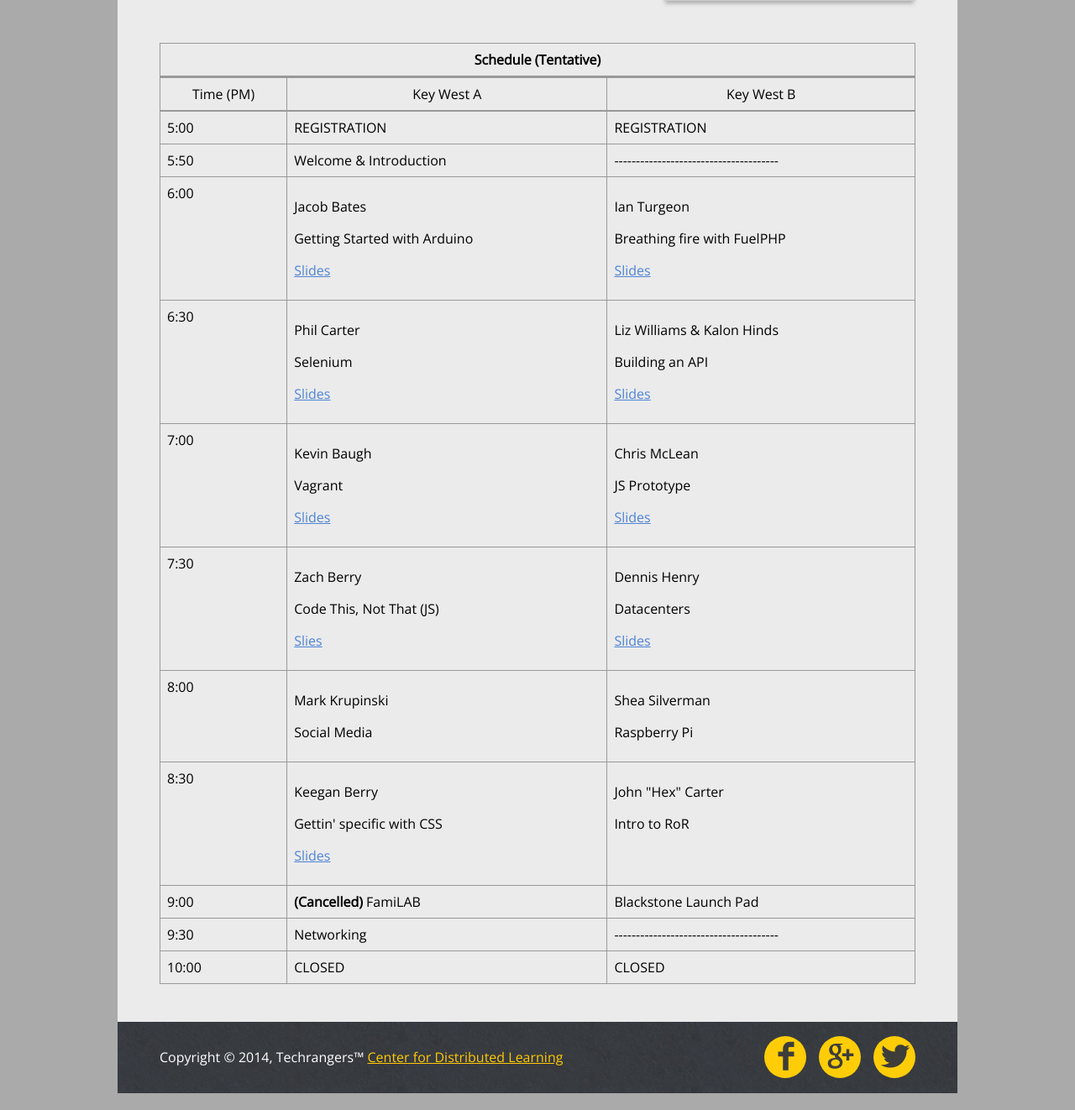
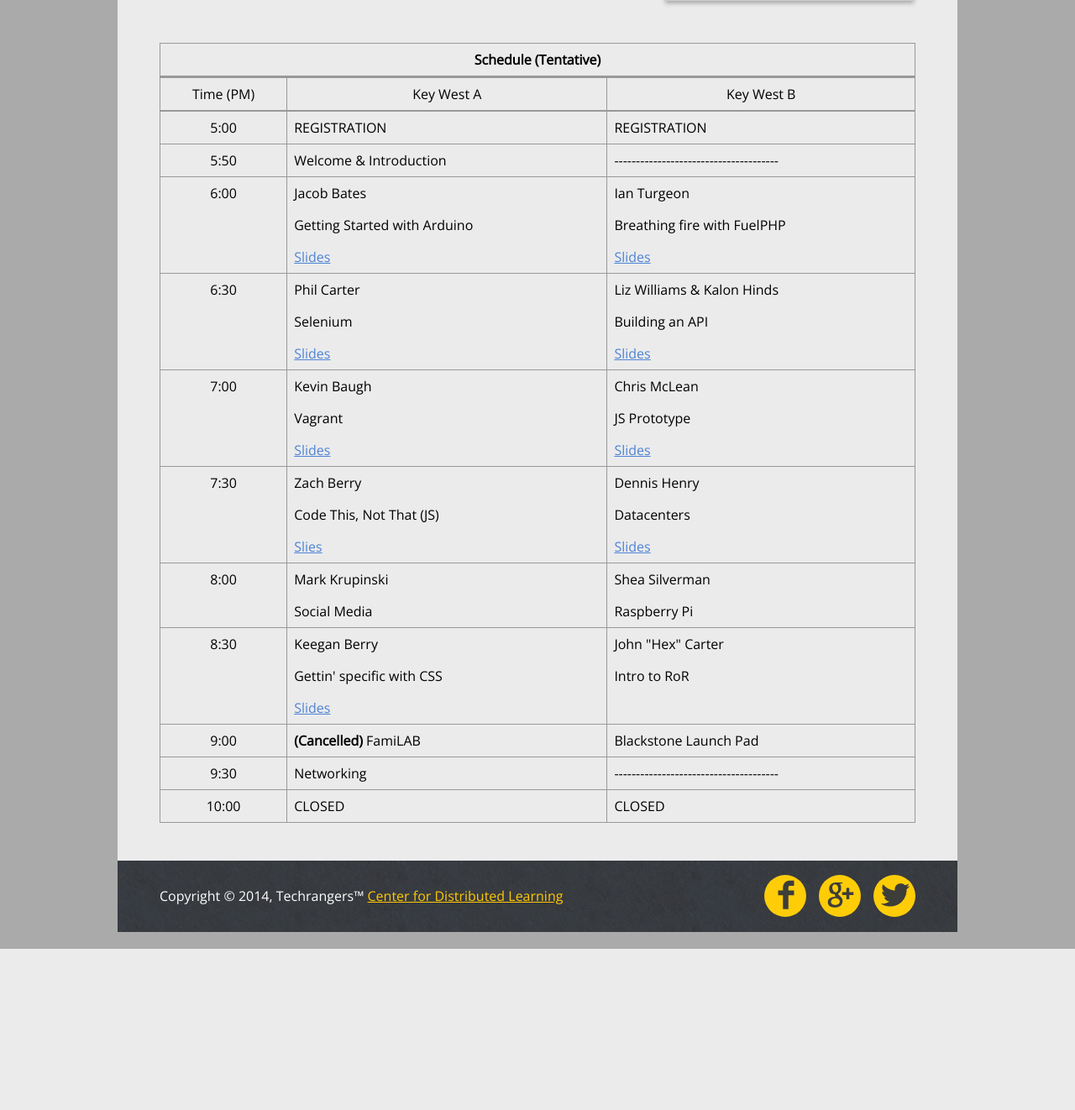
Before and after one commit to chrissolanilla/CSolanillaBio, a PHP site: page /techtime_extended-I.php in a window 1280 px wide. Shown: the part 826-2148 px from the top of the page at 84% size. After the commit the page ends 1956 px from the top, so only its background shows below. Run offline with PHP 8.4, Linux system fonts and the light colour scheme; some libraries are stand-ins or nearby versions.

Commit message:
css fix |10|

```diff
--- a/css/styles.css
+++ b/css/styles.css
@@ -365,8 +365,13 @@ table > tbody > tr > td {
 	vertical-align: top;
 }
 
+table td p { margin: 0 0 1em; }
+table td p:last-child { margin: 0; }
+
 
 /* Helper classes for smart developers ;) ------------------------------------- */
+
+.center { text-align: center; }
 .clearfix:before,
 .clearfix:after {
 	content: " ";
--- a/techtime_extended-I.php
+++ b/techtime_extended-I.php
@@ -38,17 +38,17 @@
                     </thead>
                     <tbody>
                         <tr>
-                            <td>5:00</td>
+                            <td class="center">5:00</td>
                             <td>REGISTRATION</td>
                             <td>REGISTRATION</td>
                         </tr>
                         <tr>
-                            <td>5:50</td>
+                            <td class="center">5:50</td>
                             <td>Welcome &amp; Introduction</td>
                             <td>--------------------------------------</td>
                         </tr>
                         <tr>
-                            <td>6:00</td>
+                            <td class="center">6:00</td>
                             <td>
                                 <p>Jacob Bates</p>
                                 <p><em>Getting Started with Arduino</em></p>
@@ -63,7 +63,7 @@
                             </td>
                         </tr>
                         <tr>
-                            <td>6:30</td>
+                            <td class="center">6:30</td>
                             <td>
                                 <p>Phil Carter</p>
                                 <p><em>Selenium</em></p>
@@ -77,7 +77,7 @@
                             </td>
                         </tr>
                         <tr>
-                            <td>7:00 </td>
+                            <td class="center">7:00 </td>
                             <td>
                                 <p>Kevin Baugh</p>
                                 <p><em>Vagrant</em></p>
@@ -93,7 +93,7 @@
                             </td>
                         </tr>
                         <tr>
-                            <td>7:30</td>
+                            <td class="center">7:30</td>
                             <td>
                                 <p>Zach Berry</p>
                                 <p><em>Code This, Not That (JS)</em></p>
@@ -109,7 +109,7 @@
                             </td>
                         </tr>
                         <tr>
-                            <td>8:00</td>
+                            <td class="center">8:00</td>
                             <td>
                                 <p>Mark Krupinski</p>
                                 <p><em>Social Media</em></p>
@@ -120,7 +120,7 @@
                             </td>
                         </tr>
                         <tr>
-                            <td>8:30</td>
+                            <td class="center">8:30</td>
                             <td>
                                 <p>Keegan Berry</p>
                                 <p><em>Gettin' specific with CSS</em></p>
@@ -134,17 +134,17 @@
                             </td>
                         </tr>
                         <tr>
-                            <td>9:00</td>
+                            <td class="center">9:00</td>
                             <td><strong>(Cancelled)</strong> FamiLAB</td>
                             <td>Blackstone Launch Pad</td>
                         </tr>
                         <tr>
-                            <td>9:30</td>
+                            <td class="center">9:30</td>
                             <td>Networking </td>
                             <td>--------------------------------------</td>
                         </tr>
                         <tr>
-                            <td>10:00</td>
+                            <td class="center">10:00</td>
                             <td>CLOSED</td>
                             <td>CLOSED</td>
                         </tr>
```
Also changed, not shown: techtime_extended-II.php (+10 -10 lines).
